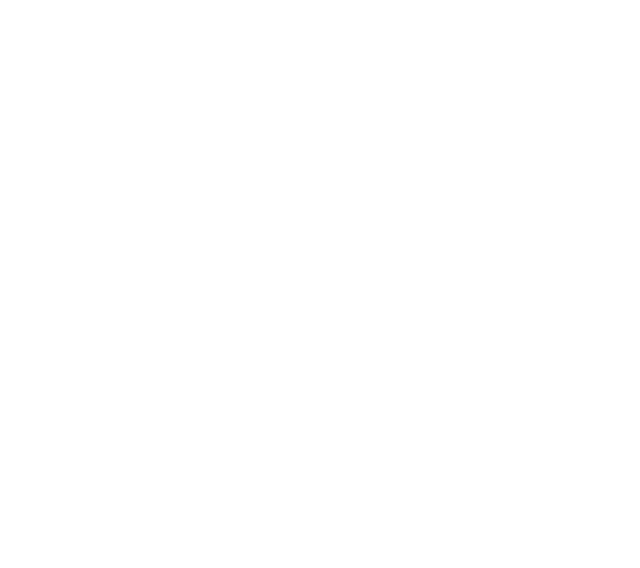
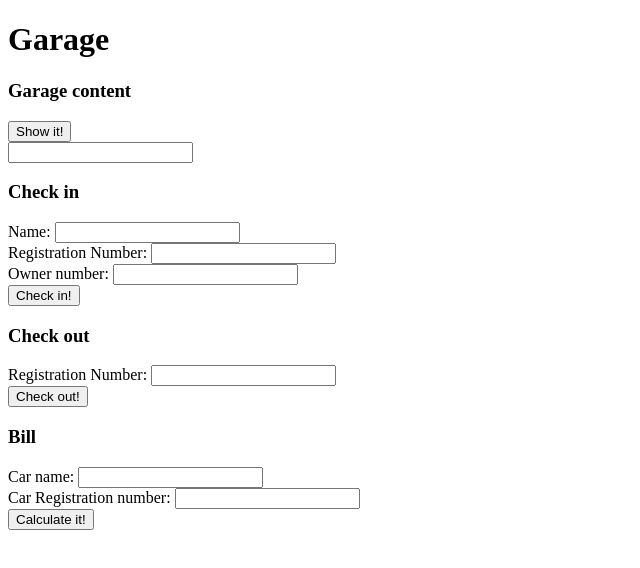
Before and after one commit to dev00727/dev00727.github.io, a plain HTML site: page JavaScript/Garage.html in a window 1280 px wide. Shown: the whole page, without its empty margins (0-640 px from the left). Drawn offline with Linux system fonts and the light colour scheme.

Commit message:
Working on garage task

```diff
--- a/JavaScript/Garage.html
+++ b/JavaScript/Garage.html
@@ -2,15 +2,57 @@
 <html>
 
 <head>
-  <title>Intermediate</title>
+    <title>Garage</title>
 </head>
 
 <body>
+    <h1>Garage</h1>
+
+    <script>
+        let garage = [];
+        let car = {
+            name: "",
+            regNum: "",
+            ownNum: ""
+        };
+
+        function checkIn() {
+            car.name = document.getElementById("name").value;
+            car.regNum = document.getElementById("rnum").value;
+            car.ownNum = document.getElementById("onum").value;
+            garage.push(car);
+        }
+
+        function checkOut() {
+            let r = document.getElementById("cnum").value;
+
+        }
+
+        function show() {
+            document.getElementById("mypara").innerHTML = JSON.stringify(garage);
+        }
+    </script>
+    <h3>Garage content</h3><button type="button" onClick="show()">Show it!</button><br>
+    <input type=text id="content"><br>
+    <p id="mypara"> </p>
+    <h3> Check in </h3>
+    <label> Name: </label><input type=text id="name"><br>
+    <label> Registration Number: </label><input type=text id="rnum"><br>
+    <label> Owner number: </label><input type=text id="onum"><br>
+
+    <button type="button" onClick="checkIn()">Check in!</button><br>
+
+    <h3> Check out </h3>
+    <label> Registration Number: </label><input type=text id="cnum"><br>
 
 
+    <button type="button" onClick="checkOut()">Check out!</button><br>
 
+    <h3> Bill </h3>
+    <label> Car name: </label><input type=text id="carBill"><br>
+    <label> Car Registration number: </label><input type=text id="carreg"><br>
 
-
+    <button type="button" onClick="()">Calculate it!</button><br>
 
 
 
```
